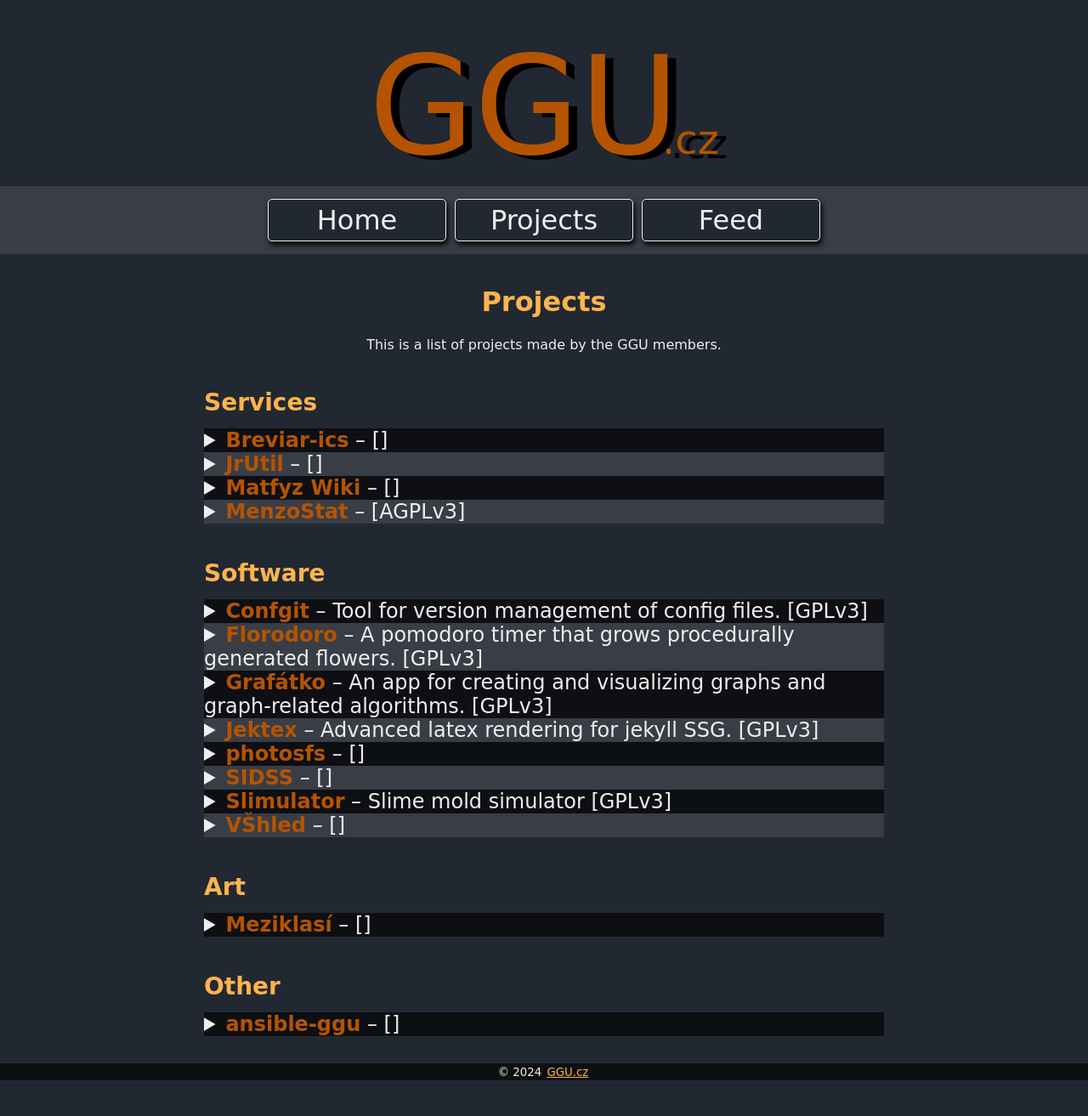
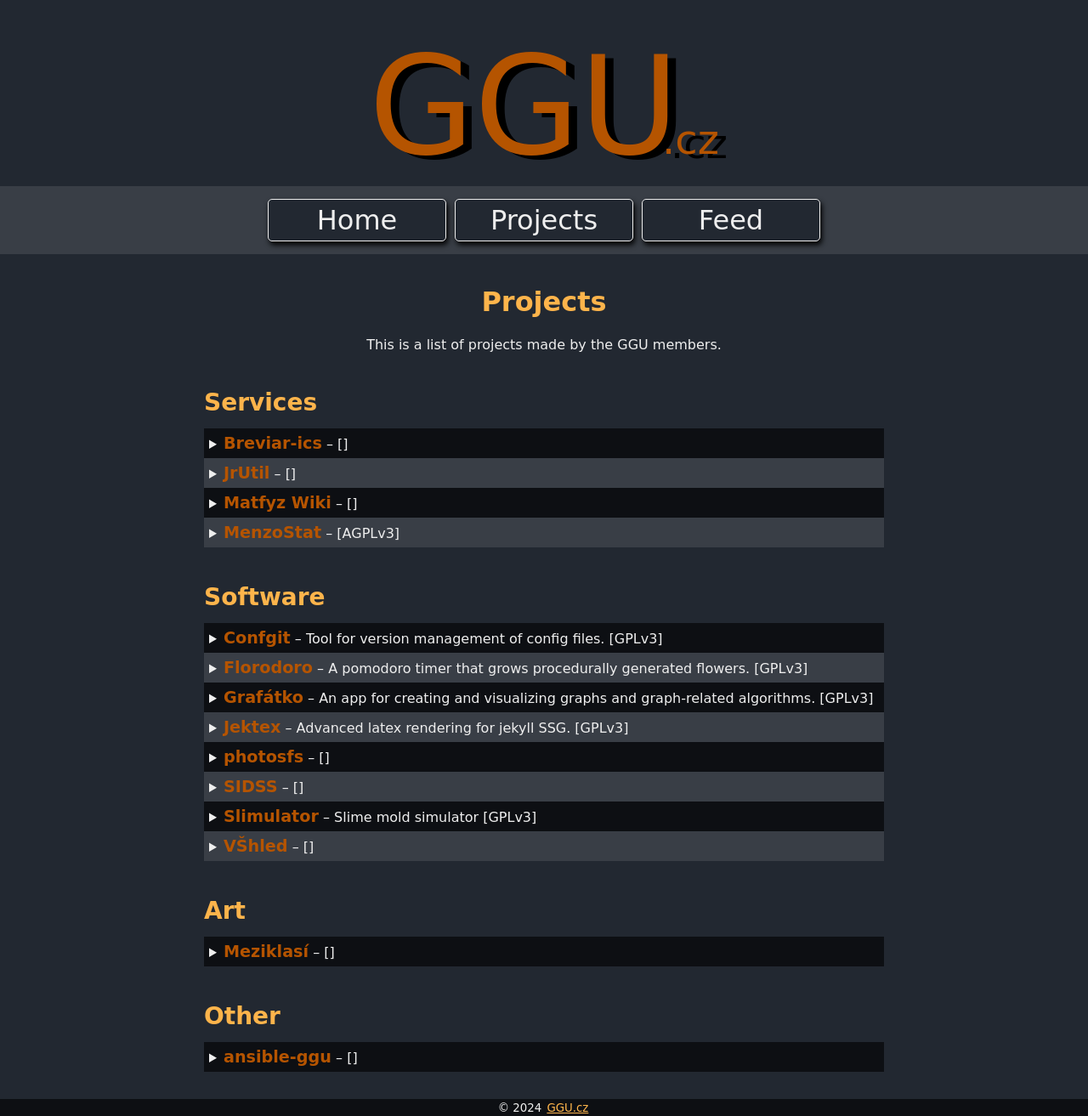
Before and after one commit to yagarea/ggu.cz, a Jekyll site: the page built from pages/projects.html, in a window 1280 px wide. Shown: the whole page at 85% size. Built offline with Jekyll 4.4.1, drawn with Linux system fonts in a browser that asks for light colours; before the commit the page ends 1271 px from its top, so only the background shows below that.

Commit message:
update details styles

```diff
--- a/assets/css/styles.sass
+++ b/assets/css/styles.sass
@@ -211,14 +211,16 @@ strong
     background-color: $background-color-highlight
 
   details
-    padding: 0
+    padding: 3px
     margin: 0
 
     summary
-      font-size: 1.5em
       cursor: pointer
       margin: 0
+      padding: 3px
 
+    strong
+      font-size: 1.2em
 
     ul
       margin: 0.5em
```
